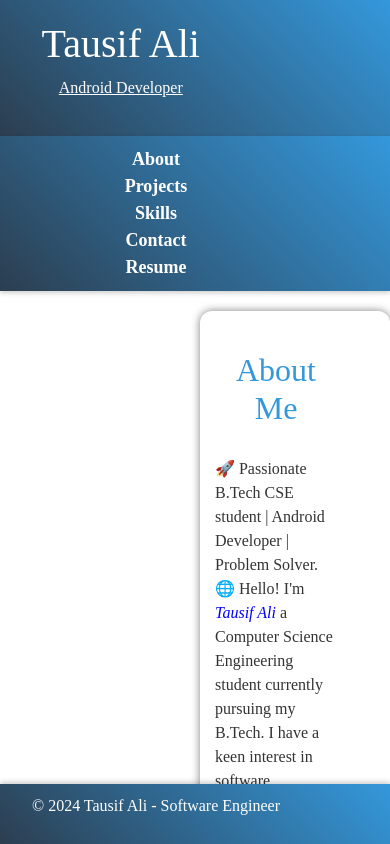
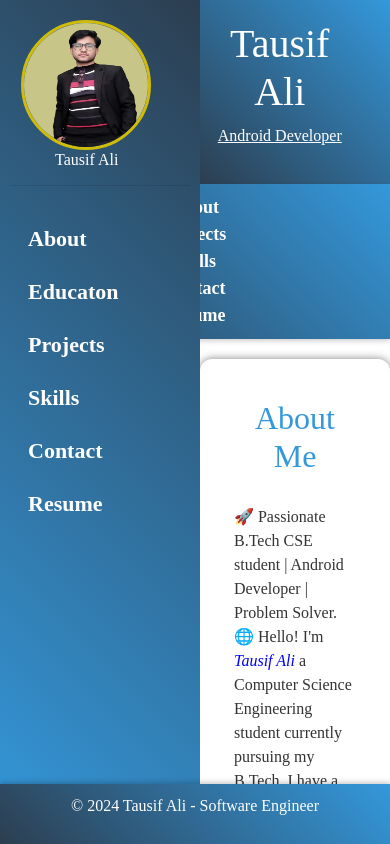
Before and after one commit to Tausif702/Resume, a plain HTML site: page index.html in a window 390 px wide. Shown: the top 844 px of the page. Drawn offline with nearby package versions, Linux system fonts and the light colour scheme; a small style sheet from the web is missing.

Commit message:
Update style.css

```diff
--- a/style.css
+++ b/style.css
@@ -308,29 +308,7 @@ header {
 
 /* sidebar respomsible */
 
-@media (max-width: 768px) {
-    .sidebar {
-        width: 0;
-        /* Hide the sidebar by default on small screens */
-        overflow: hidden;
-    }
-    .container {
-        margin-left: 0;
-        /* Adjust the margin for the main content */
-    }
-    header {
-        margin-left: 0;
-        /* Adjust the margin for the header */
-    }
-    .sidebar a {
-        font-size: 16px;
-        /* Adjust font size for small screens */
-    }
-    .sidebar:hover {
-        width: 200px;
-        /* Display the sidebar on hover for better usability */
-    }
-}
+
 
 
 /* eduation */
```
